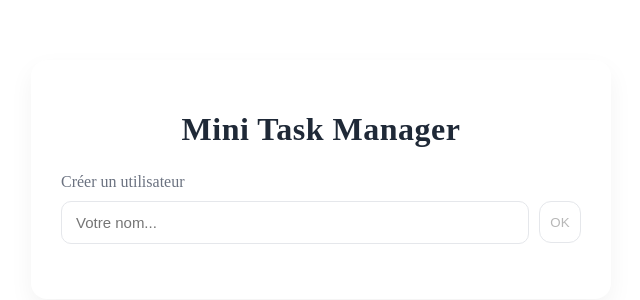
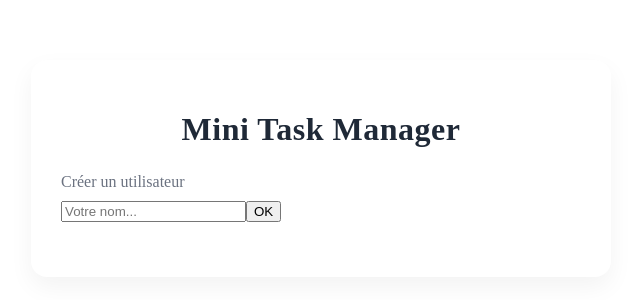
Before and after one commit to ManarDEHMANI/projet-virtualisation, an Angular app in the folder task-manager-front/: page / in a window 1280 px wide. Shown: the top 300 px of the page, without its empty margins (319-959 px from the left). Built offline with nearby package versions, Linux system fonts and the light colour scheme.

Commit message:
retirer le bug double clique

```diff
--- a/task-manager-front/src/app/pages/tasks/tasks.component.html
+++ b/task-manager-front/src/app/pages/tasks/tasks.component.html
@@ -4,27 +4,21 @@
   <!-- ===== USER SECTION ===== -->
 
   <div *ngIf="userId === null" class="user-section">
+
     <h2>Créer un utilisateur</h2>
 
-    <form (ngSubmit)="createUser()" #userForm="ngForm" class="add-task">
     <input
       type="text"
-        name="username"
       [(ngModel)]="username"
       placeholder="Votre nom..."
-        required
-        autocomplete="off"
     />
 
-      <button
-        class="icon-btn"
-        type="submit"
-        [disabled]="!username.trim()"
-      >
+    <button (click)="createUser()">
       OK
     </button>
-    </form>
+
   </div>
+
 
   <!-- ===== TASK SECTION ===== -->
   <div *ngIf="userId !== null">
--- a/task-manager-front/src/app/pages/tasks/tasks.component.ts
+++ b/task-manager-front/src/app/pages/tasks/tasks.component.ts
@@ -1,4 +1,4 @@
-import { Component, inject, signal } from '@angular/core';
+import { ChangeDetectorRef, Component, inject, signal } from '@angular/core';
 import { CommonModule } from '@angular/common';
 import { FormsModule } from '@angular/forms';
 import { TaskService } from '../../core/services/task.service';
@@ -14,7 +14,7 @@ import { Task } from '../../core/models/task.model';
 export class TasksComponent {
 
   private taskService = inject(TaskService);
-
+  private cdr = inject(ChangeDetectorRef);
   newTaskTitle = '';
   userId: number | null = null;
   userRole: string | null = null;
@@ -101,45 +101,47 @@ export class TasksComponent {
     return task.id;
   }
   createUser() {
-
     if (!this.username.trim()) return;
 
-    this.taskService.createUser(this.username).subscribe({
+    const name = this.username;
 
+    this.taskService.createUser(name).subscribe({
       next: (user) => {
 
-        this.userId = user.id;
+        this.currentUserName = user.name;
         this.userRole = user.role;
-        this.currentUserName = user.name;
 
         localStorage.setItem('userId', String(user.id));
         localStorage.setItem('userRole', user.role);
         localStorage.setItem('username', user.name);
 
+        this.userId = user.id;
+
+        this.cdr.detectChanges();
+
         this.loadTasks();
         this.username = '';
-
       },
-
       error: (err) => console.error(err)
-
     });
   }
   getAllUsers() {
 
     if (this.userId === null || this.userRole !== 'admin') return;
 
-    this.taskService.getAllUsers(this.userId!).subscribe({
+    this.taskService.getAllUsers(this.userId).subscribe({
 
       next: (users) => {
+
         this.users.set(users);
         this.showUsers = true;
+
+        this.cdr.detectChanges();
       },
 
       error: (err) => console.error(err)
 
     });
-
   }
 
   loadAdminTasks() {
```
Lines whose indentation alone changed are shown as unchanged.
